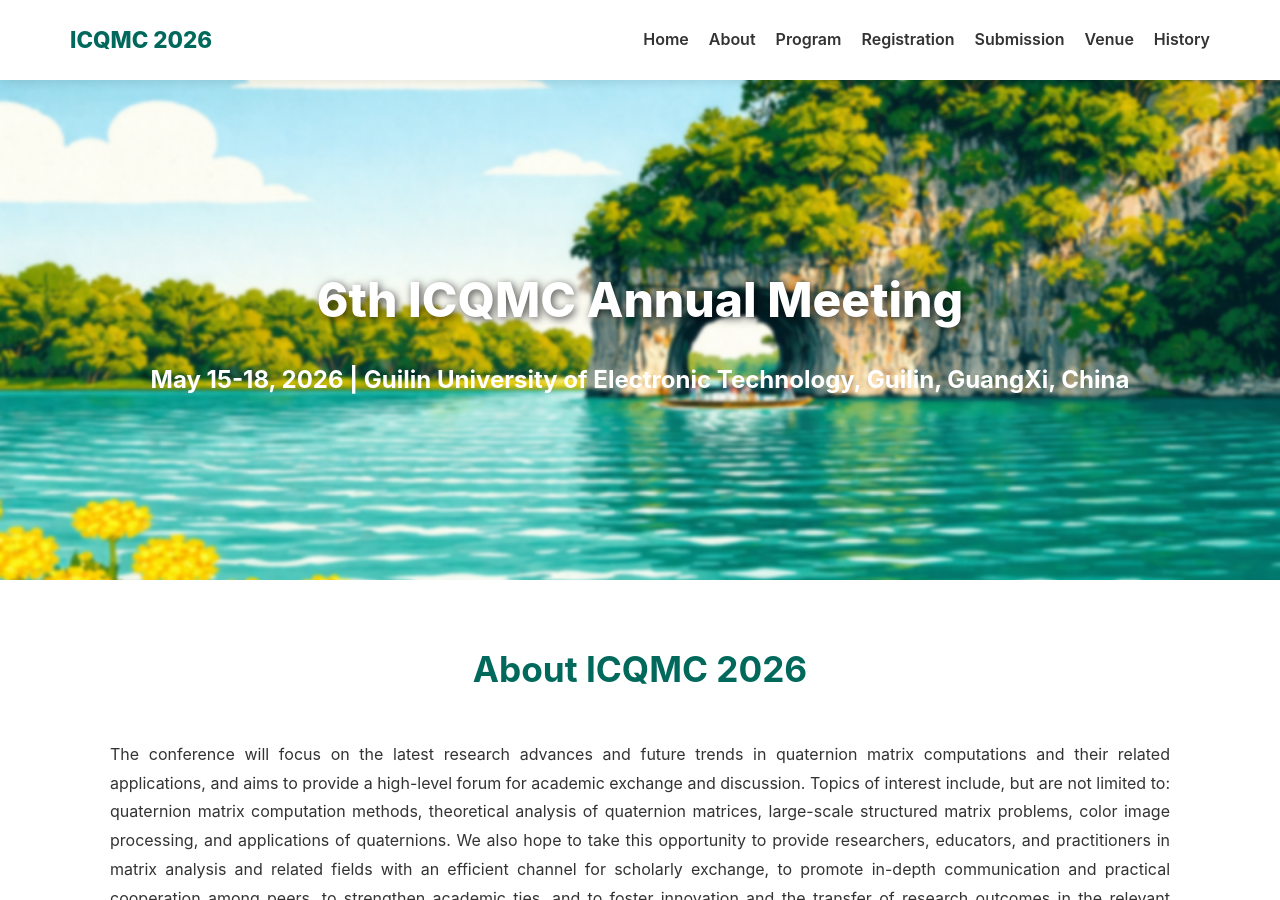
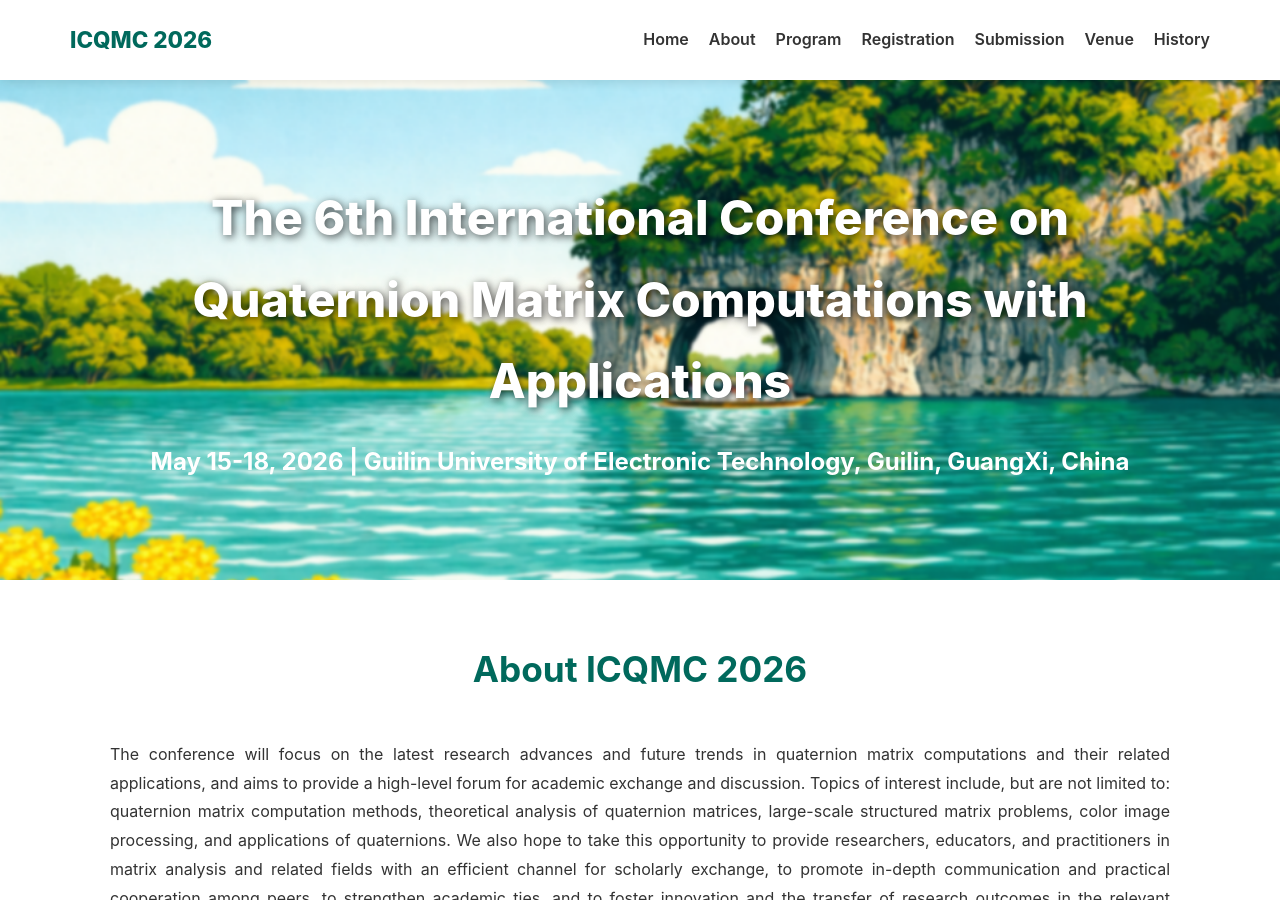
Before and after one commit to ICQMC/ICQMC.github.io, a Jekyll site: the page built from index.html, in a window 1280 px wide and 900 px high. Built offline with Jekyll 4.4.1, drawn with Linux system fonts in a browser that asks for light colours.

Commit message:
Update conference.yml

```diff
--- a/_data/conference.yml
+++ b/_data/conference.yml
@@ -1,5 +1,5 @@
 # Conference Basic Information
-name: "6th ICQMC Annual Meeting"
+name: "The 6th International Conference on Quaternion Matrix Computations with Applications"
 short_name: "ICQMC 2026"
 dates: "May 15-18, 2026"
 venue: "Guilin University of Electronic Technology, Guilin, GuangXi, China"
```
